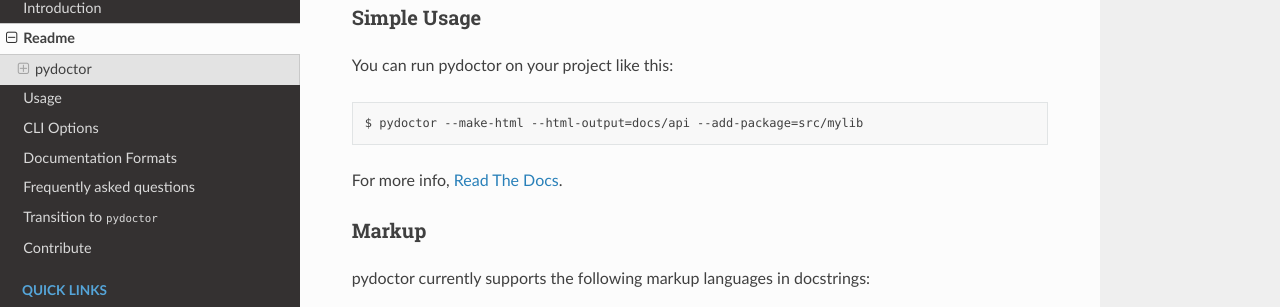
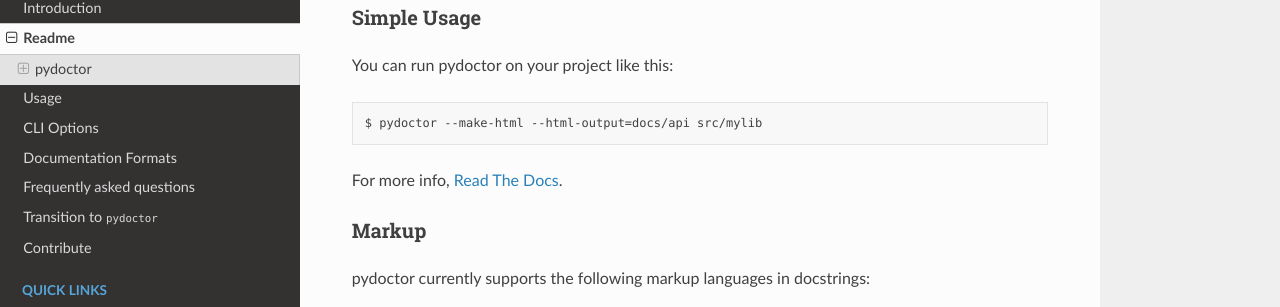
Before and after one commit to twisted/pydoctor, a Sphinx documentation site: the page built from docs/source/readme.rst, in a window 1280 px wide and 900 px high, scrolled down 657 px. Shown: the part 144-451 px from the top of the window. Built offline with Sphinx 7.4.7 and the Read the Docs theme 2.0.0, drawn with Linux system fonts in a browser that asks for light colours; the version number could not be read and is left out.

Commit message:
Remove --add-package option from docs

```diff
--- a/README.rst
+++ b/README.rst
@@ -32,7 +32,7 @@
 
 You can run pydoctor on your project like this::
 
-    $ pydoctor --make-html --html-output=docs/api --add-package=src/mylib
+    $ pydoctor --make-html --html-output=docs/api src/mylib
 
 For more info, `Read The Docs <https://pydoctor.readthedocs.io/>`_.
 
--- a/docs/source/conf.py
+++ b/docs/source/conf.py
@@ -82,7 +82,6 @@
 
 _pydoctor_root = pathlib.Path(__file__).parent.parent.parent
 pydoctor_args = [
-    f'--add-package={_pydoctor_root}/pydoctor',
     '--html-output={outdir}/api',
     f'--project-base-dir={_pydoctor_root}',
     f'--html-viewsource-base=https://github.com/twisted/pydoctor/tree/{_git_reference}',
@@ -95,4 +94,5 @@
     '--intersphinx=https://twistedmatrix.com/documents/current/api/objects.inv',
     '--intersphinx=https://urllib3.readthedocs.io/en/latest/objects.inv',
     '--intersphinx=https://requests.readthedocs.io/en/latest/objects.inv',
+    f'{_pydoctor_root}/pydoctor',
     ]
```
